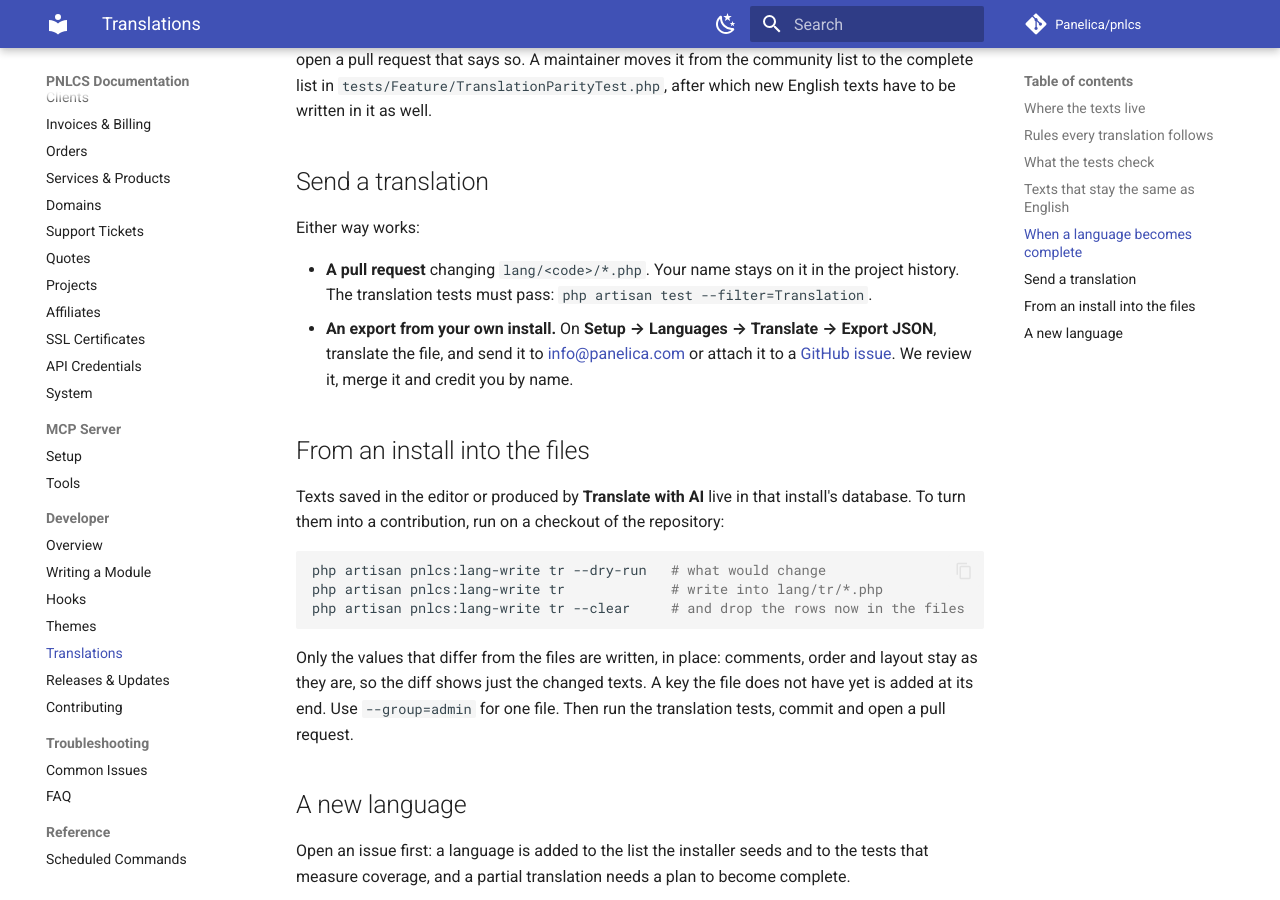
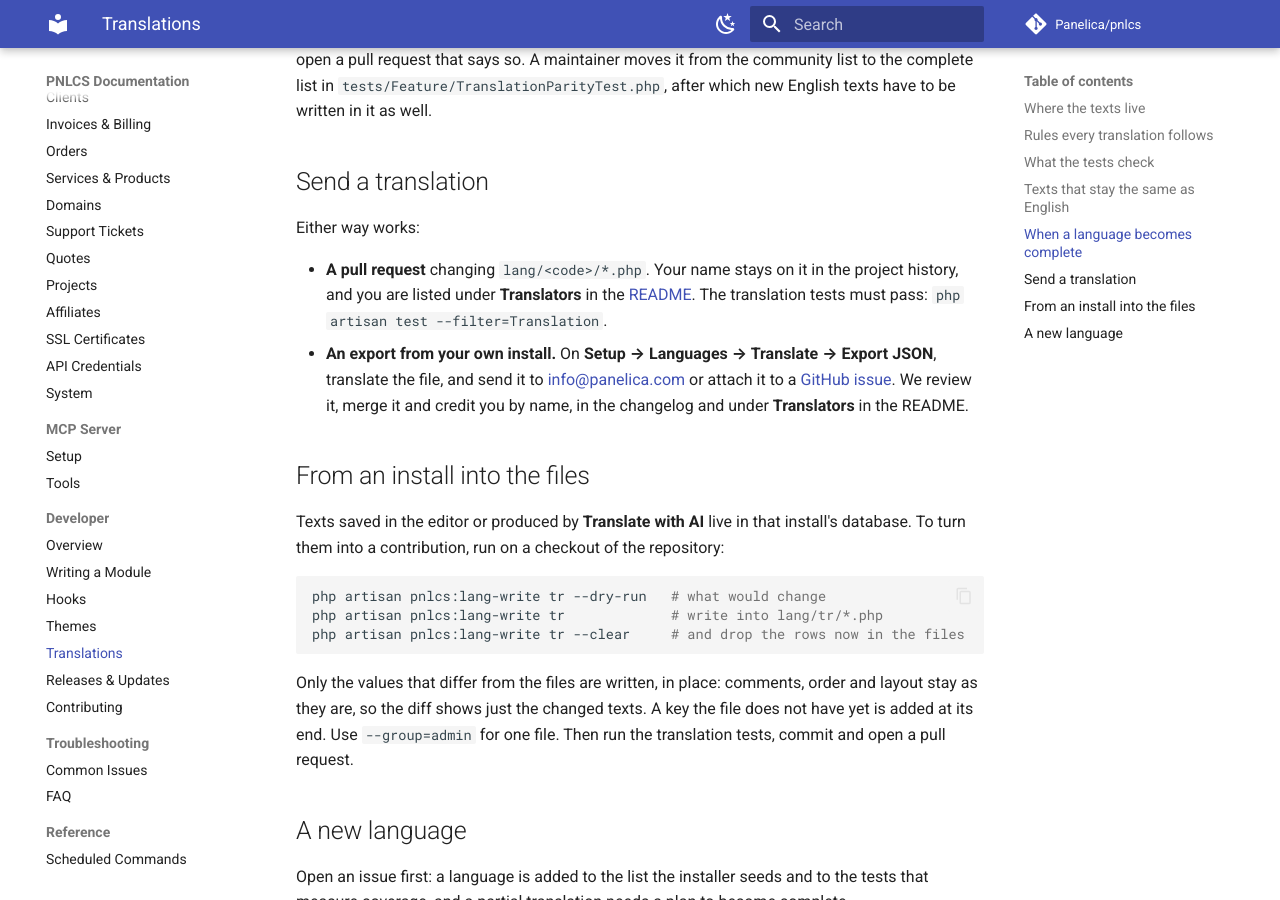
Before and after one commit to Panelica/pnlcs, an MkDocs documentation site: the page built from docs/developer/translations.md, in a window 1280 px wide and 900 px high, scrolled down 2294 px. Built offline with MkDocs 1.6.1 and Material for MkDocs 9.7.7, drawn with Linux system fonts in a browser that asks for light colours; comment, search, counter and statistics services are not loaded.

Commit message:
docs: a Translators list in the README credits
Everyone whose translation is merged is listed there by language. The
translation guide says so for both ways of sending a translation (pull
request, or an export by e-mail or issue). README.md and
docs/developer/translations.md only; no code changes.

```diff
--- a/docs/developer/translations.md
+++ b/docs/developer/translations.md
@@ -107,13 +107,15 @@ to be written in it as well.
 Either way works:
 
 - **A pull request** changing `lang/<code>/*.php`. Your name stays on it in
-  the project history. The translation tests must pass:
+  the project history, and you are listed under **Translators** in the
+  [README](https://github.com/Panelica/pnlcs#translators). The translation tests must pass:
   `php artisan test --filter=Translation`.
 - **An export from your own install.** On **Setup → Languages → Translate →
   Export JSON**, translate the file, and send it to
   [info@panelica.com](mailto:info@panelica.com) or attach it to a
   [GitHub issue](https://github.com/Panelica/pnlcs/issues). We review it,
-  merge it and credit you by name.
+  merge it and credit you by name, in the changelog and under
+  **Translators** in the README.
 
 ## From an install into the files
 
```
Also changed, not shown: README.md (+6 -0 lines).
